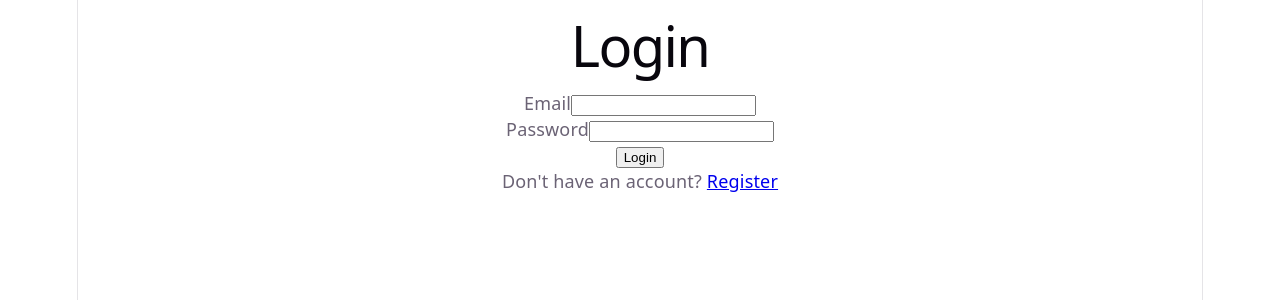
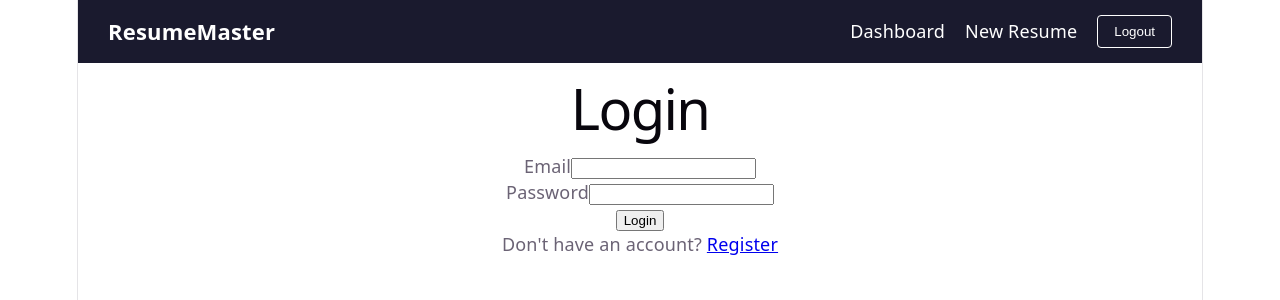
Before and after one commit to Luis-Nery/ResumeMaster, a React (Vite) app in the folder resumemaster-frontend/: page /login in a window 1280 px wide. Shown: the top 300 px of the page. Built offline with nearby package versions, Linux system fonts and the light colour scheme; sample sign-in values are in the browser's storage.

Commit message:
feat: add navbar component

```diff
--- a/resumemaster-frontend/src/App.jsx
+++ b/resumemaster-frontend/src/App.jsx
@@ -1,38 +1,42 @@
-import {Routes, Route, Navigate} from 'react-router-dom'
-import {useAuth} from './context/AuthContext'
-import LoginPage from './pages/LoginPage.jsx'
+import { Routes, Route, Navigate } from 'react-router-dom'
+import { useAuth } from './context/AuthContext'
+import LoginPage from './pages/LoginPage'
 import RegisterPage from './pages/RegisterPage'
 import DashboardPage from './pages/DashboardPage'
 import ResumeBuilderPage from './pages/ResumeBuilderPage'
 import ResumeEditorPage from './pages/ResumeEditorPage'
+import Navbar from './components/Navbar'
 
-const ProtectedRoute = ({children}) => {
-    const {isAuthenticated} = useAuth()
-    return isAuthenticated() ? children : <Navigate to="/login"/>
+const ProtectedRoute = ({ children }) => {
+    const { isAuthenticated } = useAuth()
+    return isAuthenticated() ? children : <Navigate to="/login" />
 }
 
 const App = () => {
     return (
+        <div>
+            <Navbar />
             <Routes>
-            <Route path="/login" element={<LoginPage/>}/>
-            <Route path="/register" element={<RegisterPage/>}/>
+                <Route path="/login" element={<LoginPage />} />
+                <Route path="/register" element={<RegisterPage />} />
                 <Route path="/dashboard" element={
                     <ProtectedRoute>
-                    <DashboardPage/>
+                        <DashboardPage />
                     </ProtectedRoute>
-            }/>
+                } />
                 <Route path="/resume/new" element={
                     <ProtectedRoute>
-                    <ResumeBuilderPage/>
+                        <ResumeBuilderPage />
                     </ProtectedRoute>
-            }/>
+                } />
                 <Route path="/resume/:id" element={
                     <ProtectedRoute>
-                    <ResumeEditorPage/>
+                        <ResumeEditorPage />
                     </ProtectedRoute>
-            }/>
-            <Route path="/" element={<Navigate to="/login"/>}/>
+                } />
+                <Route path="/" element={<Navigate to="/login" />} />
             </Routes>
+        </div>
     )
 }
 
--- /dev/null
+++ b/resumemaster-frontend/src/components/Navbar.jsx
@@ -0,0 +1,53 @@
+import { useNavigate, Link } from 'react-router-dom'
+import { useAuth } from '../context/AuthContext'
+
+const Navbar = () => {
+    const { logout, isAuthenticated } = useAuth()
+    const navigate = useNavigate()
+
+    const handleLogout = () => {
+        logout()
+        navigate('/login')
+    }
+
+    return (
+        <nav style={{
+            display: 'flex',
+            justifyContent: 'space-between',
+            alignItems: 'center',
+            padding: '15px 30px',
+            backgroundColor: '#1a1a2e',
+            color: 'white'
+        }}>
+            <Link to="/dashboard" style={{ color: 'white', textDecoration: 'none', fontSize: '22px', fontWeight: 'bold' }}>
+                ResumeMaster
+            </Link>
+
+            {isAuthenticated() && (
+                <div style={{ display: 'flex', gap: '20px', alignItems: 'center' }}>
+                    <Link to="/dashboard" style={{ color: 'white', textDecoration: 'none' }}>
+                        Dashboard
+                    </Link>
+                    <Link to="/resume/new" style={{ color: 'white', textDecoration: 'none' }}>
+                        New Resume
+                    </Link>
+                    <button
+                        onClick={handleLogout}
+                        style={{
+                            backgroundColor: 'transparent',
+                            border: '1px solid white',
+                            color: 'white',
+                            padding: '8px 16px',
+                            cursor: 'pointer',
+                            borderRadius: '4px'
+                        }}
+                    >
+                        Logout
+                    </button>
+                </div>
+            )}
+        </nav>
+    )
+}
+
+export default Navbar
--- a/resumemaster-frontend/src/pages/DashboardPage.jsx
+++ b/resumemaster-frontend/src/pages/DashboardPage.jsx
@@ -49,7 +49,6 @@ const DashboardPage = () => {
         <div>
             <div>
                 <h1>My Resumes</h1>
-                <button onClick={handleLogout}>Logout</button>
             </div>
 
             {error && <p>{error}</p>}
```
Lines whose indentation alone changed are shown as unchanged.
